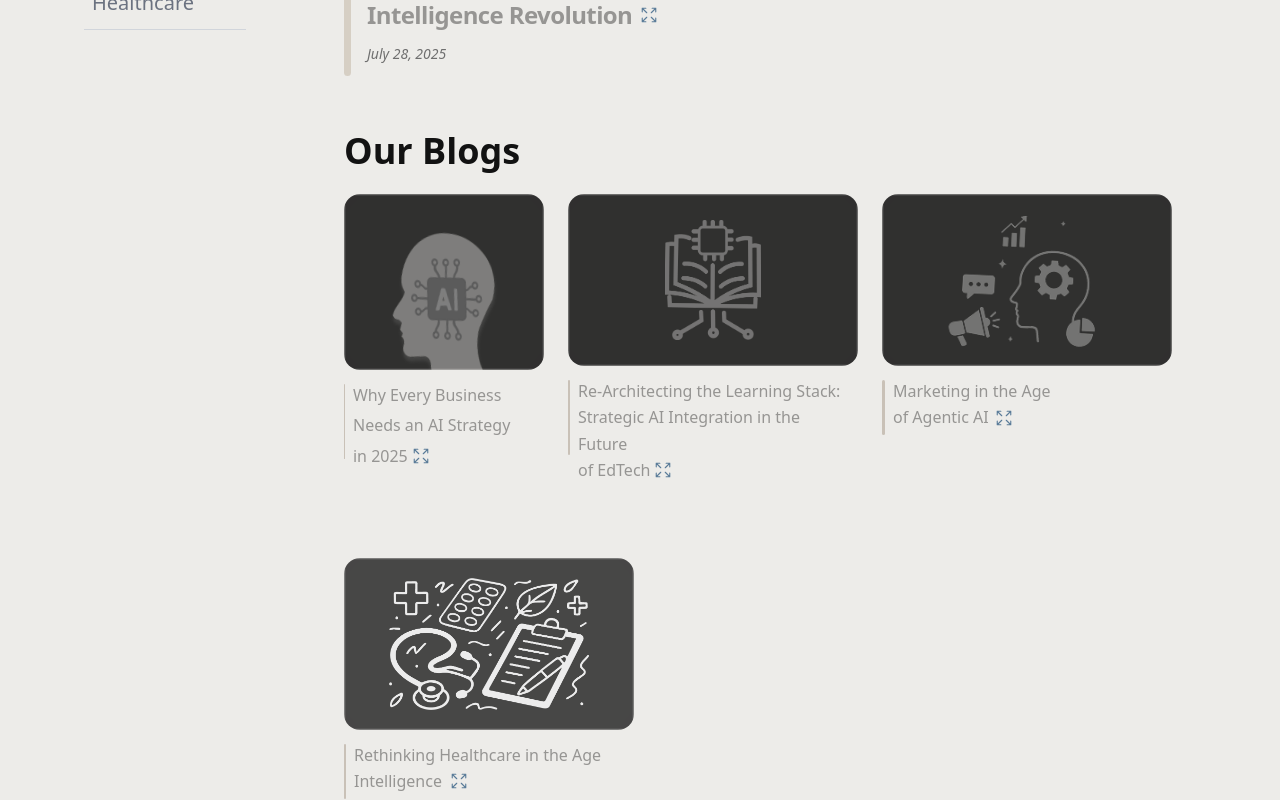
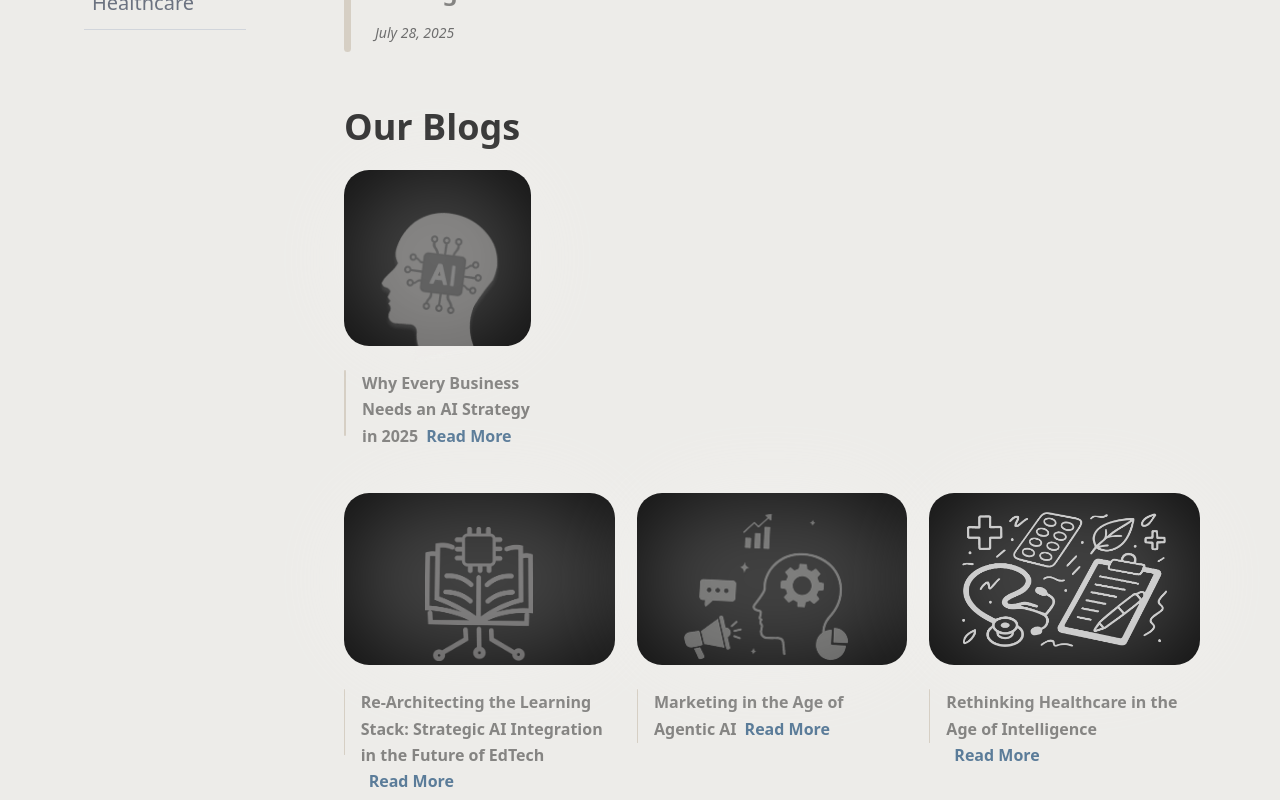
Before and after one commit to SelvaJames18/vibexio-nextgen-web-fr, a React (Vite) app: page /blogs in a window 1280 px wide. Shown: the part 920-1720 px from the top of the page. Built offline with nearby package versions, Linux system fonts and the light colour scheme.

Commit message:
second commit

```diff
--- a/src/components/pages/blog/listpage.jsx
+++ b/src/components/pages/blog/listpage.jsx
@@ -1,6 +1,7 @@
 import React, { useState } from "react";
 import { Link } from "react-router-dom";
 import { Expand } from "../../../components/Expand.jsx";
+import { ArrowRight } from "lucide-react";
 import image0 from "../../../assets/blog/aistonks.png";
 import image1 from "../../../assets/blog/aibrain.png";
 import image2 from "../../../assets/blog/brainset.png";
@@ -107,162 +108,169 @@ const ListPage = () => {
         <main className="flex-1">
           {/* Recents */}
           <section className="mb-[48px]">
-            <h2 className="text-[36px] font-bold mb-[16px]">Recents</h2>
+            <h2 className="text-[36px] font-bold mb-[16px] text-[rgba(18,18,18,0.83)]">Recents</h2>
 
-            <Link to="/wealthai" className="flex flex-row max-[1360px]:flex-col gap-6 relative">
-              <div className="bg-[#121212] w-[500px] h-[258px] rounded-[25px] flex justify-center items-center relative max-[1360px]:w-full">
+           <Link
+  to="/wealthai"
+  className="flex flex-row max-[1360px]:flex-col gap-6 relative group w-full"
+>
+  {/* Left Image Section */}
+  <div className="bg-[#121212] w-full max-w-[500px] h-[258px] rounded-[25px] flex justify-center items-center relative">
     <div className="absolute inset-0 bg-white rounded-full blur-[64px] opacity-20 z-0" />
-                <img className="mt-[76px] w-[250px] relative z-10" src={image0} alt="" />
-              </div>
-
-              <div className="flex gap-4 mt-[90px] max-[1360px]:mt-6 items-start">
-                <div className="w-[7px] h-[160px] bg-[#D6CFC4] rounded-full" />
-                <div className="group transition-all duration-300 cursor-pointer">
-                  <h3 className="text-[20px] md:text-[22px] lg:text-[24px] font-bold text-[#969593] leading-[165%] tracking-tight text-left transition-colors duration-300 group-hover:text-[#5B7C99]">
-                    The Evolving Future of<br />
-                    Finance: A Case Study on the<br />
-                    <span className="flex items-center gap-2">
-                      Intelligence Revolution
-                      <span className="hover:scale-125 transition-transform duration-300">
-                        <Expand stroke="#5B7C99" />
-                      </span>
-                    </span>
-                  </h3>
-                  <p className="text-[13px] md:text-[14px] text-[#6E6E6E] italic mt-2">
-                    July 28, 2025
-                  </p>
-                </div>
-
-              </div>
-            </Link>
-          </section>
-
-          {/* Our Blogs */}
-          <section>
-            <h2 className="text-[36px] text-[#121212] font-bold mb-[16px]">Our Blogs</h2>
-
-            <div className="flex flex-col md:flex-row md:flex-wrap gap-[24px]">
-              {/* Blog 1 */}
-              <Link to="/thinkai" className="group block w-full lg:w-[200px]">
-                <div className="flex flex-col gap-[12px] mb-[50px] cursor-pointer">
-                  <div className="relative w-[200px] h-[176px] rounded-[16px] overflow-hidden flex items-center justify-center">
-                    {/* Same BG as image0 */}
-                    <div className="absolute inset-0 bg-white rounded-full blur-[64px] opacity-20 z-0" />
-                    <div className="absolute inset-0 bg-black opacity-80 blur-[1px] z-0 transition-colors duration-300" />
     <img
-                      src={image1}
-                      alt="Blog 1"
-                      className="relative z-10 w-[125px] h-[183px] rotate-[-7.03deg] mt-[70px] group-hover:grayscale transition duration-300"
+      className="mt-[76px] w-[250px] max-w-full h-auto relative z-10"
+      src={image0}
+      alt=""
     />
   </div>
 
-                  <div className="flex gap-[8px] items-start min-h-[64px]">
-                    <div className="w-[2px] bg-[#C9C1B7] rounded-sm mt-[2px] self-stretch h-[75px]" />
-                    <div className="text-[#969593] text-[16px] font-medium leading-[165%] group-hover:text-[#5B7C99] transition-colors duration-300 flex flex-wrap items-center gap-1">
-                      <span>Why Every Business</span>
-                      <span>Needs an AI Strategy</span>
-                      <span>in 2025</span>
-                      <span className="hover:scale-125 transition-transform duration-300">
-                        <Expand stroke="#5B7C99" />
+  {/* Right Text Section */}
+  <div className="flex gap-[24px] mt-[90px] w-full max-[1360px]:mt-0 ">
+    <div className="w-[5px] md:w-[7px] h-[120px] md:h-[160px] bg-[#D6CFC4] rounded-full shrink-0" />
+    <div>
+      <h3 className="text-[18px] sm:text-[20px] md:text-[22px] lg:text-[24px] font-semibold text-[rgba(18,18,18,0.48)] leading-[165%] tracking-tight text-left transition-colors duration-300">
+        The Evolving Future of <br />
+        Finance: A Case Study on the <br />
+        Intelligence Revolution
+        <span className="text-[#5b7c99] duration-300 ease-in-out text-[16px] sm:text-[18px] inline-flex items-center ml-2">
+          Read More
+          <ArrowRight
+            size={16}
+            className="ml-0.5 opacity-0 translate-x-0 group-hover:opacity-100 group-hover:translate-x-1 transition-all duration-300"
+          />
         </span>
-                    </div>
+      </h3>
+
+      <p className="text-[12px] sm:text-[13px] md:text-[14px] text-[#6E6E6E] italic mt-2">
+        July 28, 2025
+      </p>
     </div>
   </div>
 </Link>
 
-              {/* Blog 2 */}
-              <Link to="/learnai" className="group block">
-                <div className="flex flex-col gap-[12px] mb-[50px] cursor-pointer">
-                  <div className="relative w-[290px] h-[172px] rounded-[16px] overflow-hidden flex items-center justify-center">
-                    {/* White glow bg like image0 */}
-                    <div className="absolute inset-0 bg-white rounded-full blur-[64px] opacity-20 z-0" />
-                    {/* Black overlay */}
-                    <div className="absolute inset-0 bg-black opacity-80 blur-[1px] z-0" />
+          </section>
 
-                    <div className="relative z-10 w-[96px] h-[96px] rounded-[16px] flex items-center justify-center shadow-white/10">
-                      <img src={image3} alt="Blog 2" className="w-[200px] h-[176px] object-contain" />
-                    </div>
+          {/* Our Blogs */}
+          <h2 className="text-[28px] md:text-[36px] text-[rgba(18,18,18,0.83)] font-bold mb-[16px]">
+            Our Blogs
+          </h2>
+
+          <Link to="/wealthai" className="flex flex-col relative w-full sm:w-fit group">
+            <div className="bg-[#121212] w-full max-w-[187px] h-[176px] sm:w-[187px] rounded-[25px] flex justify-center items-center relative">
+              <div className="absolute inset-0 bg-white rounded-full blur-[44px] opacity-20 z-0" />
+              <img
+                className="mt-[66px] max-w-[138px] w-full relative z-10 rotate-5"
+                src={image1}
+                alt=""
+              />
             </div>
 
-
-                  <div className="flex gap-[8px] items-start">
-                    <div className="w-[2px] bg-[#C9C1B7] rounded-sm mt-[2px] self-stretch h-[75px]" />
-                    <div className="text-[#969593] text-[16px] font-medium leading-[165%] max-w-[270px] transition-colors duration-300 group-hover:text-[#5B7C99]">
-                      <p>
-                        Re-Architecting the Learning Stack:
-                        <br />
-                        Strategic AI Integration in the Future
+            <div className="flex gap-[16px] items-start mt-[24px]">
+              <div className="w-[2px] h-[66px] bg-[#D6CFC4] rounded-full" />
+              <div className="transition-all duration-300 cursor-pointer">
+                <p className="font-[Avenir LT Std] font-semibold text-[14px] sm:text-[16px] leading-[165%] tracking-[0] text-[rgba(18,18,18,0.48)]">
+                  Why Every Business <br />
+                  Needs an AI Strategy <br />
+                  in 2025
+                  <span className="relative inline-flex ml-2 items-center text-[#5b7c99] group-hover:text-[#5b7c99] duration-300 ease-in-out">
+                    Read More
+                    <ArrowRight
+                      size={16}
+                      className="ml-0.5 opacity-0 translate-x-0 group-hover:opacity-100 group-hover:translate-x-1 transition-all duration-300"
+                    />
+                  </span>
                 </p>
-                      <div className="flex items-center gap-1">
-                        <span>of EdTech</span>
-                        <span className="hover:scale-125 transition-transform duration-300">
-                          <Expand stroke="#5B7C99" />
-                        </span>
-                      </div>
-                    </div>
               </div>
             </div>
           </Link>
 
-              {/* Blog 3 */}
-              <Link to="/marketai" className="block group">
-                <div className="flex flex-col gap-[12px] mb-[50px] cursor-pointer">
-                  <div className="relative w-[290px] h-[172px] rounded-[16px] overflow-hidden flex items-center justify-center">
-                    {/* White glow bg like image0 */}
-                    <div className="absolute inset-0 bg-white rounded-full blur-[64px] opacity-20 z-0" />
-                    {/* Black overlay */}
-                    <div className="absolute inset-0 bg-black opacity-80 blur-[1px] z-0" />
+          {/* Blog Grid */}
+          <div className="mt-[44px] grid grid-cols-1 sm:grid-cols-2 lg:grid-cols-3 gap-[22px]">
+            {/* Blog Card 1 */}
+            <Link to="/learnai" className="flex flex-col relative w-full group">
+              <div className="bg-[#121212] w-full h-[172px] rounded-[25px] flex justify-center items-center relative">
+                <div className="absolute inset-0 bg-white rounded-full blur-[44px] opacity-20 z-0" />
+                <img
+                  className="mt-[30px] max-w-[108px] w-full relative z-10 rotate-5"
+                  src={image3}
+                  alt=""
+                />
+              </div>
 
-                    <div className="relative z-10 w-[200px] h-[176px] rounded-[16px] flex items-center justify-center shadow-white/10">
-                      <img src={image2} alt="Blog 3" className="w-[300px] h-[276px] object-contain" />
-                    </div>
-                  </div>
-                  <div className="flex gap-[8px] items-start">
-                    <div className="w-[3px] bg-[#C9C1B7] rounded-sm mt-[2px] self-stretch h-[55px]" />
-                    <div className="group text-[#969593] text-[16px] font-medium leading-[165%] max-w-[220px] transition-colors duration-300 group-hover:text-[#5B7C99]">
-                      <span className="block">Marketing in the Age</span>
-                      <span className="flex items-center gap-[6px]">
-                        of Agentic AI
-                        <span className="hover:scale-125 transition-transform duration-300">
-                          <Expand stroke="#5B7C99" />
+              <div className="flex gap-[16px] items-start mt-[24px]">
+                <div className="w-[2px] h-[66px] bg-[#D6CFC4] rounded-full" />
+                <div className="transition-all duration-300 cursor-pointer">
+                  <p className="font-[Avenir LT Std] font-semibold text-[14px] sm:text-[16px] leading-[165%] tracking-[0] text-[rgba(18,18,18,0.48)]">
+                    Re-Architecting the Learning Stack: Strategic AI Integration in the Future of EdTech
+                    <span className="relative inline-flex ml-2 items-center text-[#5b7c99] group-hover:text-[#5b7c99] duration-300 ease-in-out">
+                      Read More
+                      <ArrowRight
+                        size={16}
+                        className="ml-0.5 opacity-0 translate-x-0 group-hover:opacity-100 group-hover:translate-x-1 transition-all duration-300"
+                      />
                     </span>
-                      </span>
-                    </div>
+                  </p>
                 </div>
               </div>
             </Link>
 
-              {/* Blog 4 */}
-              <Link to="/healthai" className="block">
-                <div className="flex flex-col gap-[12px] mb-[50px] cursor-pointer">
-                  <div className="relative w-[290px] h-[172px] rounded-[16px] overflow-hidden flex items-center justify-center">
-                    {/* White glow bg like image0 */}
-                    <div className="absolute inset-0 bg-white rounded-full blur-[74px] opacity-20 z-0" />
-                    {/* Black overlay */}
-                    <div className="absolute inset-0 bg-black opacity-70 blur-[1px] z-0" />
+            {/* Blog Card 2 */}
+            <Link to="/marketai" className="flex flex-col relative w-full group">
+              <div className="bg-[#121212] w-full h-[172px] rounded-[25px] flex justify-center items-center relative">
+                <div className="absolute inset-0 bg-white rounded-full blur-[44px] opacity-20 z-0" />
+                <img
+                  className="mt-[12px] max-w-[224px] w-full relative z-10 rotate-5"
+                  src={image2}
+                  alt=""
+                />
+              </div>
 
-                    <div className="relative z-10 w-[200px] h-[176px] rounded-[16px] flex items-center justify-center shadow-white/10">
-                      <img src={image4} alt="Blog 4" className="w-[300px] h-[276px] object-contain" />
-                    </div>
-                  </div>
-                  <div className="flex gap-[8px] items-start">
-                    <div className="w-[2px] bg-[#C9C1B7] rounded-sm mt-[2px] self-stretch h-[55px]" />
-                    <div className="group transition-all duration-300 cursor-pointer">
-                      <p className="text-[#969593] text-[16px] font-medium leading-[165%] max-w-[250px] transition-colors duration-300 group-hover:text-[#5B7C99]">
-                        Rethinking Healthcare in the Age <br />
-                        <span className="flex items-center gap-2">
-                          Intelligence
-                          <span className="hover:scale-125 transition-transform duration-300">
-                            <Expand stroke="#5B7C99" />
-                          </span>
+              <div className="flex gap-[16px] items-start mt-[24px]">
+                <div className="w-[2px] h-[54px] bg-[#D6CFC4] rounded-full" />
+                <div className="transition-all duration-300 cursor-pointer">
+                  <p className="font-[Avenir LT Std] font-semibold text-[14px] sm:text-[16px] leading-[165%] tracking-[0] text-[rgba(18,18,18,0.48)]">
+                    Marketing in the Age of Agentic AI
+                    <span className="relative inline-flex ml-2 items-center text-[#5b7c99] group-hover:text-[#5b7c99] duration-300 ease-in-out">
+                      Read More
+                      <ArrowRight
+                        size={16}
+                        className="ml-0.5 opacity-0 translate-x-0 group-hover:opacity-100 group-hover:translate-x-1 transition-all duration-300"
+                      />
                     </span>
                   </p>
                 </div>
               </div>
+            </Link>
+
+            {/* Blog Card 3 */}
+            <Link to="/healthai" className="flex flex-col relative w-full group">
+              <div className="bg-[#121212] w-full h-[172px] rounded-[25px] flex justify-center items-center relative">
+                <div className="absolute inset-0 bg-white rounded-full blur-[44px] opacity-20 z-0" />
+                <img
+                  className="p-[10px] max-w-[225px] w-full relative z-10 rotate-5 opacity-[83%]"
+                  src={image4}
+                  alt=""
+                />
+              </div>
+
+              <div className="flex gap-[16px] items-start mt-[24px]">
+                <div className="w-[2px] h-[54px] bg-[#D6CFC4] rounded-full" />
+                <div className="transition-all duration-300 cursor-pointer">
+                  <p className="font-[Avenir LT Std] font-semibold text-[14px] sm:text-[16px] leading-[165%] tracking-[0] text-[rgba(18,18,18,0.48)]">
+                    Rethinking Healthcare in the Age of Intelligence
+                    <span className="relative inline-flex ml-2 items-center text-[#5b7c99] group-hover:text-[#5b7c99] duration-300 ease-in-out">
+                      Read More
+                      <ArrowRight
+                        size={16}
+                        className="ml-0.5 opacity-0 translate-x-0 group-hover:opacity-100 group-hover:translate-x-1 transition-all duration-300"
+                      />
+                    </span>
+                  </p>
+                </div>
               </div>
             </Link>
           </div>
-          </section>
+
         </main>
       </div>
     </div>
```
Also changed, not shown: src/components/pages/blog/ReArchitecting.jsx (+44 -29 lines), src/components/pages/blog/financeblog.jsx (+43 -24 lines), src/components/pages/blog/healthcareblog.jsx (+41 -22 lines), src/components/pages/blog/marketingblog.jsx (+42 -23 lines), src/components/pages/blog/strategy.jsx (+28 -16 lines). Lines whose indentation alone changed are shown as unchanged.
